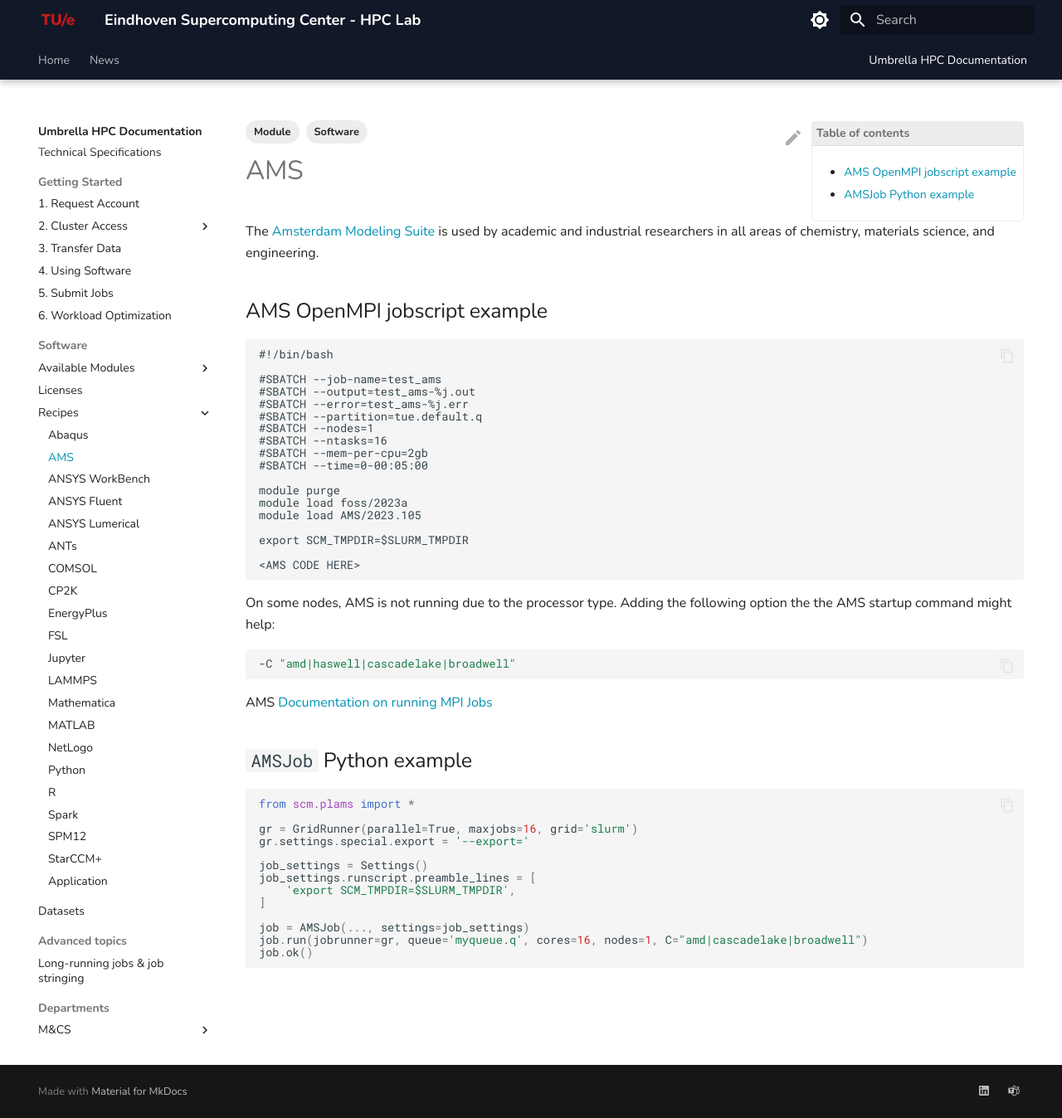
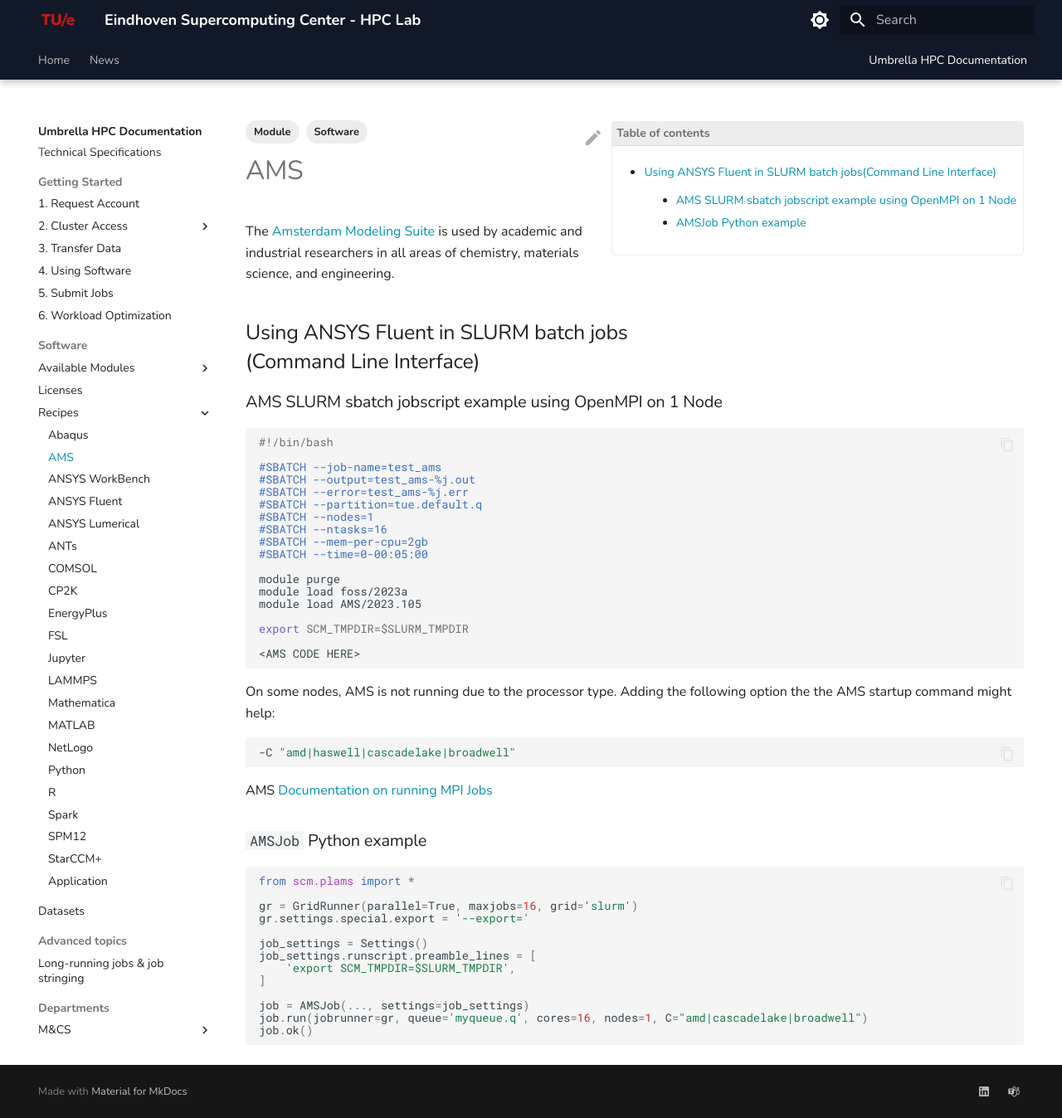
Before and after one commit to gferhpc/supercomputing.tue.nl, an MkDocs documentation site: the page built from pages/documentation/software/recipes/ams.md, in a window 1280 px wide and 1348 px high. Shown: the whole window at 83% size. Built offline with MkDocs 1.6.1 and Material for MkDocs 9.7.7, drawn with Linux system fonts in a browser that asks for light colours.

Commit message:
Layout Changes

````diff
--- a/pages/documentation/software/recipes/ams.md
+++ b/pages/documentation/software/recipes/ams.md
@@ -5,9 +5,12 @@
 The [Amsterdam Modeling Suite](https://www.scm.com){:target=_blank} is used by academic and
 industrial researchers in all areas of chemistry, materials science, and engineering.
 
-## AMS OpenMPI jobscript example
+## Using ANSYS Fluent in SLURM batch jobs<br>(Command Line Interface)
 
-```
+### AMS SLURM sbatch jobscript example using OpenMPI on 1 Node
+
+```slurm
+
 #!/bin/bash
 
 #SBATCH --job-name=test_ams
@@ -27,14 +30,16 @@
 
 <AMS CODE HERE>
 ```
+
 On some nodes, AMS is not running due to the processor type. Adding the following option the the AMS startup command might help:
+
 ```shell
 -C "amd|haswell|cascadelake|broadwell"
 ```
 
 AMS [Documentation on running MPI Jobs](https://www.scm.com/doc/Installation/Additional_Information_and_Known_Issues.html#running-mpi-jobs){:target=_blank}
 
-## `AMSJob` Python example
+### `AMSJob` Python example
 
 ```python
 from scm.plams import *
````
